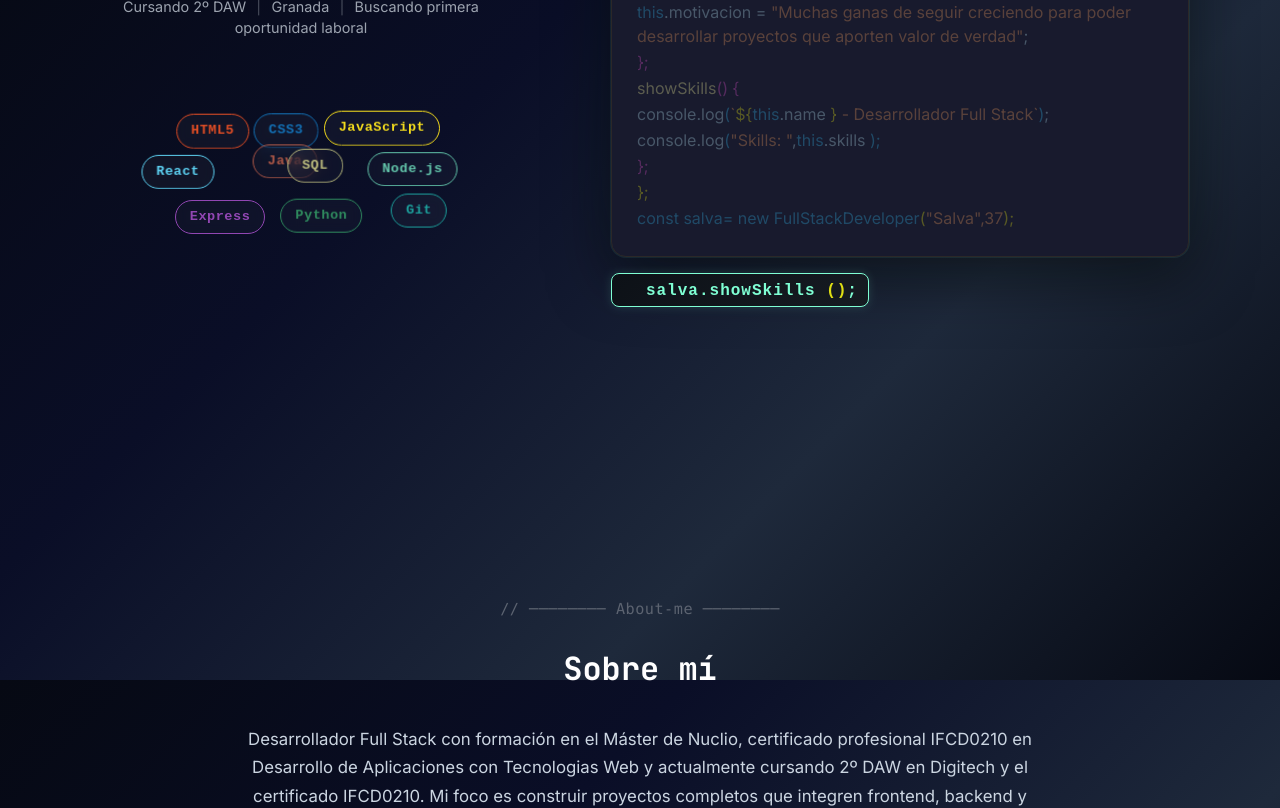
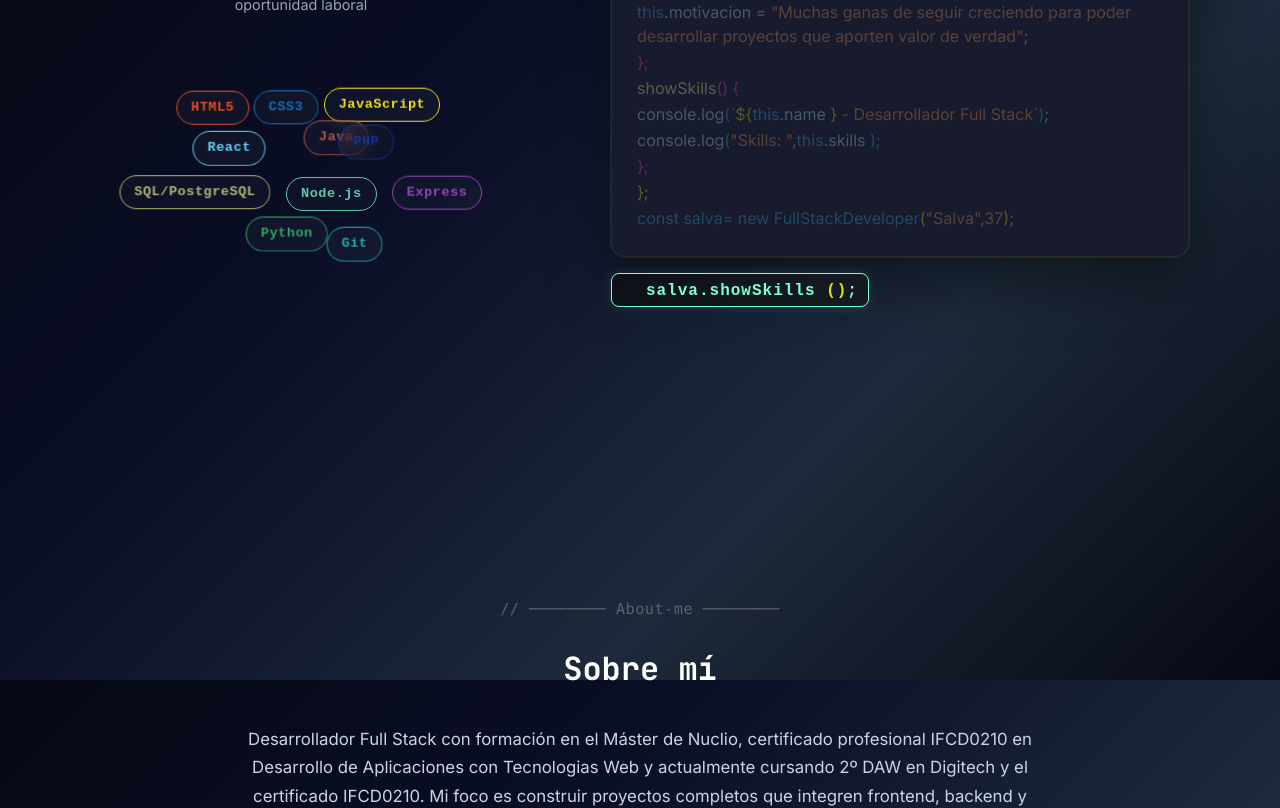
Before and after one commit to SGorlat/Portfolio, a React (Vite) app: page / in a window 1280 px wide. Shown: the part 920-1728 px from the top of the page. Built offline with nearby package versions, Linux system fonts and the light colour scheme.

Commit message:
Add skills

```diff
--- a/src/components/FloatingSkills.jsx
+++ b/src/components/FloatingSkills.jsx
@@ -7,7 +7,8 @@ const skills = [
   { name: "JavaScript", color: "#f7df1e" },
   { name: "React", color: "#61dafb" },
   { name: "Java", color: "#d3694f" },
-  { name: "SQL", color: "#eaea96" },
+  { name: "PHP", color: "#163db3" },
+  { name: "SQL/PostgreSQL", color: "#eaea96" },
   { name: "Node.js", color: "#7fffd4" },
   { name: "Express", color: "#be5ae3" },
   { name: "Python", color: "#3cb371" },
--- a/src/components/TerminalSkills.jsx
+++ b/src/components/TerminalSkills.jsx
@@ -11,6 +11,7 @@ const lines = [
   "Express",
   "Python",
   "Java",
+  "PHP",
   "Git",
   "SQL",
   '> salva.status = "Listo para trabajar" ✔',
```
